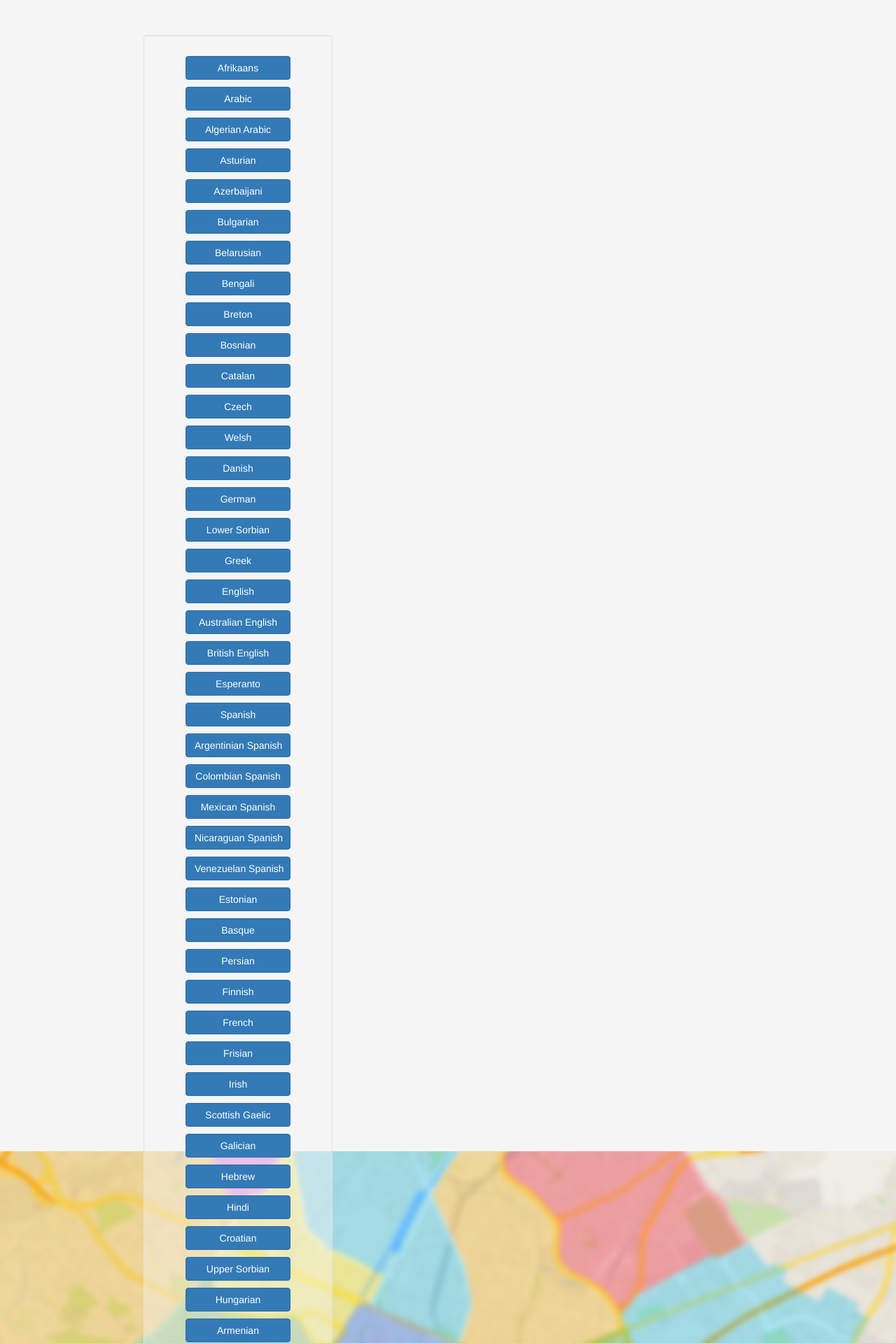
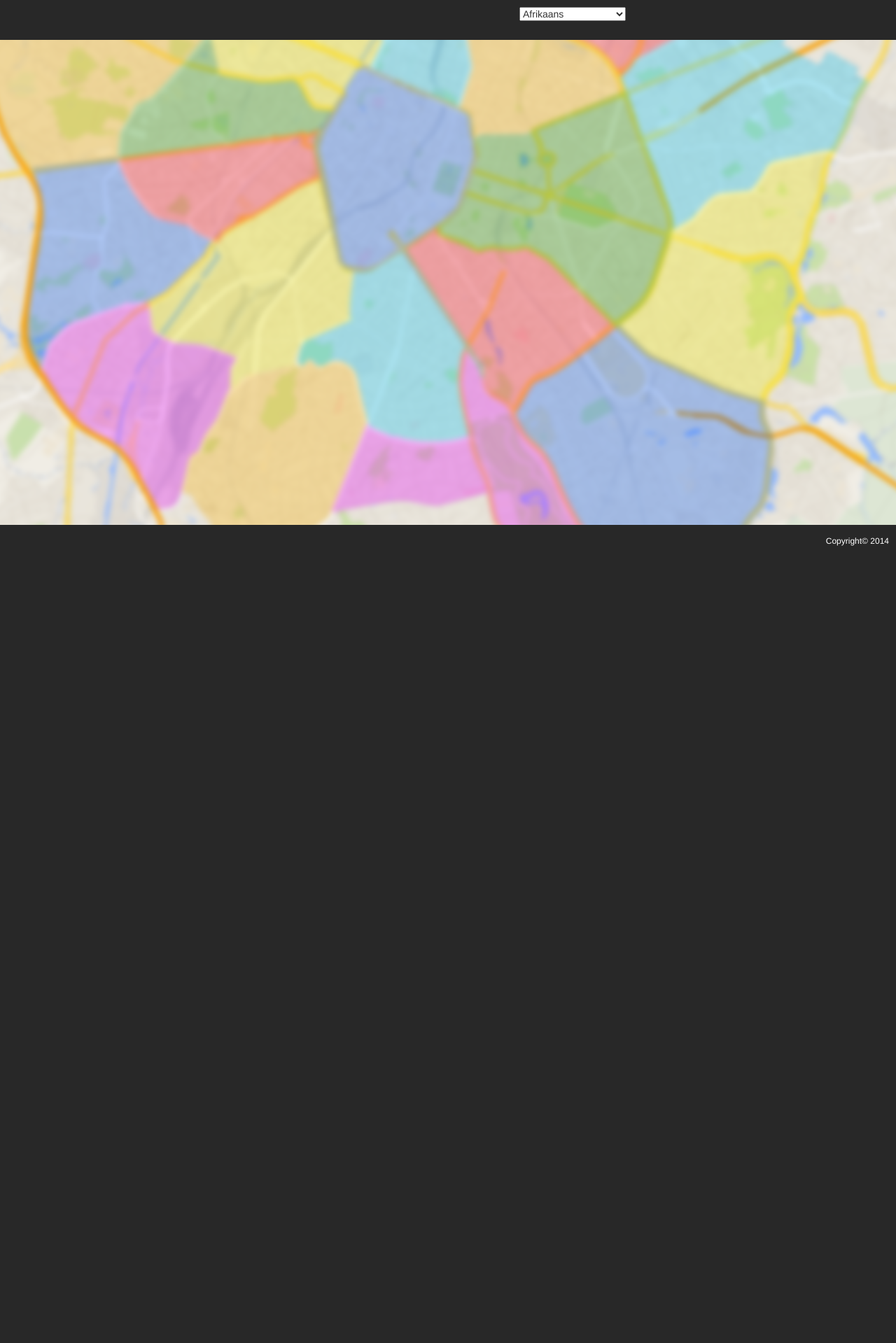
Before and after one commit to tbranko/BruParkingWebsite, a Django app: template home/templates/base.html in a window 1280 px wide. Shown: the top 1919 px of the page at 70% size. After the commit the page ends 780 px from the top, so only its background shows below. Run offline with Django 3.2, Linux system fonts and the light colour scheme; the template is opened without the code that fills it, so the values that code supplies are empty; some libraries are stand-ins or nearby versions; some web fonts are replaced.

Commit message:
Updated settings file New design

```diff
--- a/BruParkingWebsite/settings.py
+++ b/BruParkingWebsite/settings.py
@@ -1,3 +1,5 @@
+# -*- coding: utf-8 -*-
+
 """
 Django settings for BruParkingWebsite project.
 
@@ -62,8 +64,8 @@ DATABASES = {
     'default': {
         'NAME': 'bruparking_website',
         'ENGINE': 'mysql.connector.django',
-        'USER': 'root',
-        #'PASSWORD': '',
+        'USER': 'branko',
+        'PASSWORD': 'hardcore37',
         'OPTIONS': {
           'autocommit': True,
         },
--- a/home/templates/base.html
+++ b/home/templates/base.html
@@ -10,6 +10,7 @@
 		<!--script src="//netdna.bootstrapcdn.com/bootstrap/3.0.0-wip/js/bootstrap.min.js"></script>
 		<!-- Overridden stuff from Bootstrap and custom CSS-->
 		<link rel="stylesheet" href="/static/css/base.css" />
+		<link rel="stylesheet" href="/static/css/bootstrap-select/bootstrap-select.css" />
 		<script src="/static/js/base.js"></script>
 
 		<link href="//netdna.bootstrapcdn.com/font-awesome/4.0.3/css/font-awesome.css" rel="stylesheet">
@@ -18,12 +19,12 @@
 		<meta name="viewport" content="width=device-width, initial-scale=1">
 	</head>
 	<body>
+		{% include "header.html" %}
+
 		<div class="container center">
-			<div class="row">
-				{% block content %}{% endblock %}
-				{% include "lang_switch.html" %}
-			</div>
+			{% block content %}{% endblock %}
+		</div>
 
-		</div>
+		{% include "footer.html" %}
 	</body>
 </html>
--- /dev/null
+++ b/home/templates/footer.html
@@ -0,0 +1,3 @@
+<div class="bar footer">
+	<p class="footer-text">Copyright© 2014</p>
+</div>
--- /dev/null
+++ b/home/templates/header.html
@@ -0,0 +1,5 @@
+<div class="bar header">
+	<div class="lang-bar">
+		{% include "lang_switch.html" %}
+	</div>
+</div>
--- a/home/templates/home.html
+++ b/home/templates/home.html
@@ -2,12 +2,11 @@
 {% load i18n %}
 {% block content %}
 
-<div class="col-sm-8">
-	<div class="well col-left">
+<div class="well">
 	<p class="font-carrois-gothic">{% trans "Your personal parking assistant for city of Brussels" %}</p>
 	<p class="font-carrois-gothic">{% trans "Comming soon to Android and iPhone" %}</p>
 </div>
-	<div class="well col-left">
+<div class="well">
 	<p class="font-carrois-gothic">{% trans "Enter your email to get notified when this app is available" %}</p>
 	<form method="post" action="." class="form-inline">
 		{% csrf_token %}
@@ -15,6 +14,5 @@
 			<input type="submit" class="btn btn-primary btn-small" value="Send" />
 	</form>
 </div>
-</div>
 
 {% endblock content %}
--- a/home/templates/lang_switch.html
+++ b/home/templates/lang_switch.html
@@ -1,12 +1,12 @@
-<div class="col-sm-4">
-	<div class="well col-right">
-		{% for lang in LANGUAGES %}
-		<form id="lang_form" action="/i18n/setlang/" method="post">
-			{% csrf_token %}
-			<input name="next" type="hidden" value="/" />
-			<input name="language" type="hidden" value="{{ lang.0 }}" />
-			<input type="submit" class="btn btn-primary lang-button" value="{{ lang.1 }}" />
-		</form>
-		{% endfor %}
-	</div>
+<div class="lang-form">
+	<form id="lang_form" action="/i18n/setlang/" method="post">
+		{% csrf_token %}
+		<input name="next" type="hidden" value="/" />
+		<select class="selectpicker" name="language" onchange='this.form.submit()'>
+			{% for lang in LANGUAGES %}
+				<option value="{{ lang.0 }}" {% if LANGUAGE_CODE == lang.0 %} selected{% endif %} >{{ lang.1 }}</option>
+			{% endfor %}
+		</select>
+		<noscript><input type="submit" value="Submit"></noscript>
+	</form>
 </div>
--- a/static/css/base.css
+++ b/static/css/base.css
@@ -11,7 +11,7 @@ body {
 	margin-left:auto;
 	margin-right:auto;
 	width: 100%;
-	max-width: 900px;
+	max-width: 600px;
 }
 
 .home-input {
@@ -51,7 +51,50 @@ body {
 	min-width: 100px;
 }
 
+.lang-form {
+	width: 200px;
+	margin-right: auto;
+	margin-left: 332px;
+	padding-top: 10px;
+}
+
 .lang-button {
 	width: 150px;
 	margin: 10px 0 0 0;
 }
+
+.bar {
+	display: block;
+	background: #282828;
+	width: 100%;
+}
+
+.header {
+	height:57px;
+}
+
+.footer {
+	position:absolute;
+	bottom:0;
+	height:50px;
+}
+
+.footer-text {
+	color: white;
+	font-family: Helvetica, sans-serif;
+	font-size: 12px;
+	text-align: right;
+	padding: 15px 10px 0px 0px;
+}
+
+.btn-default {
+	color: white;
+	background: #707070;
+}
+
+.lang-bar {
+	margin-left:auto;
+	margin-right:auto;
+	width: 100%;
+	max-width: 460px;
+}
```
Lines whose indentation alone changed are shown as unchanged.
